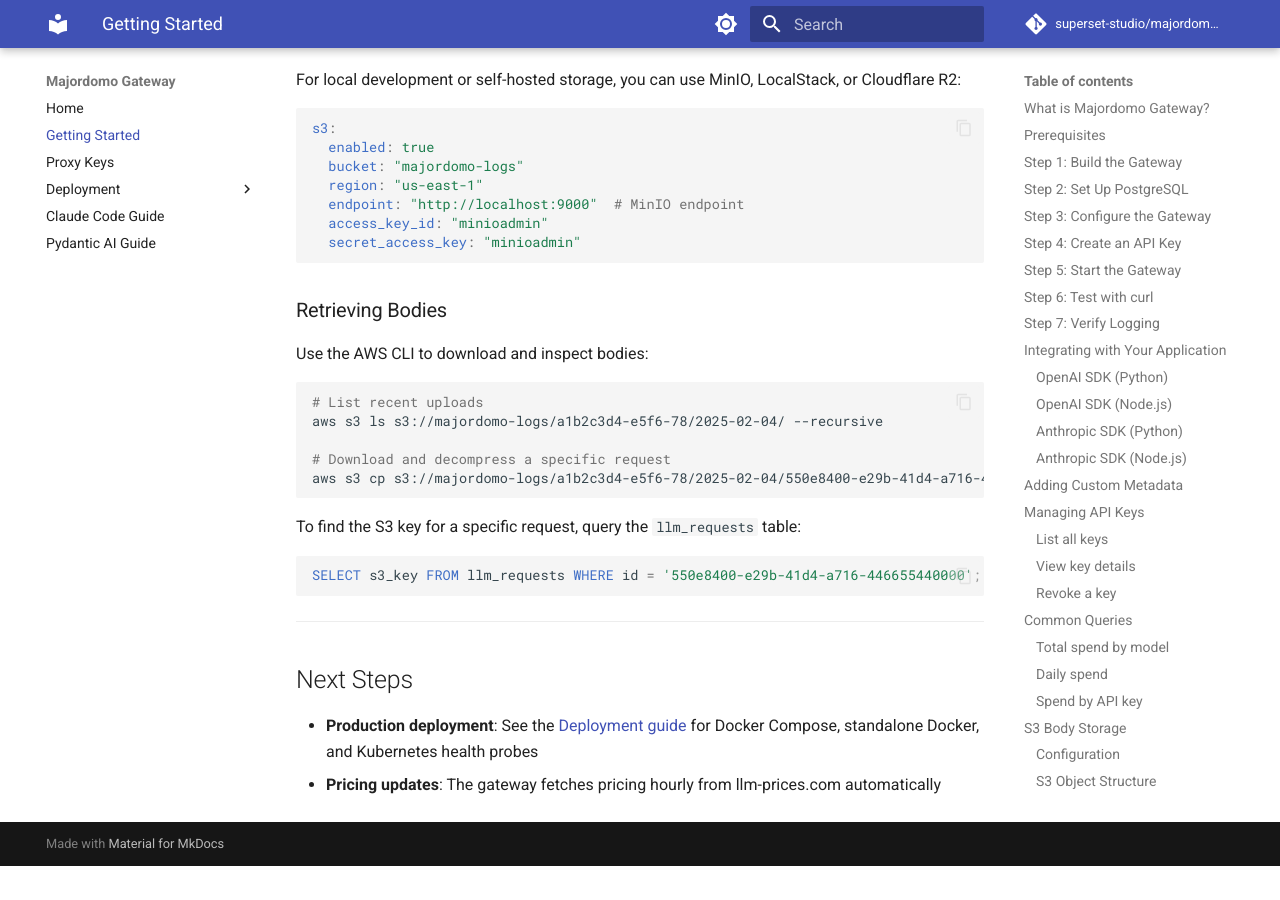
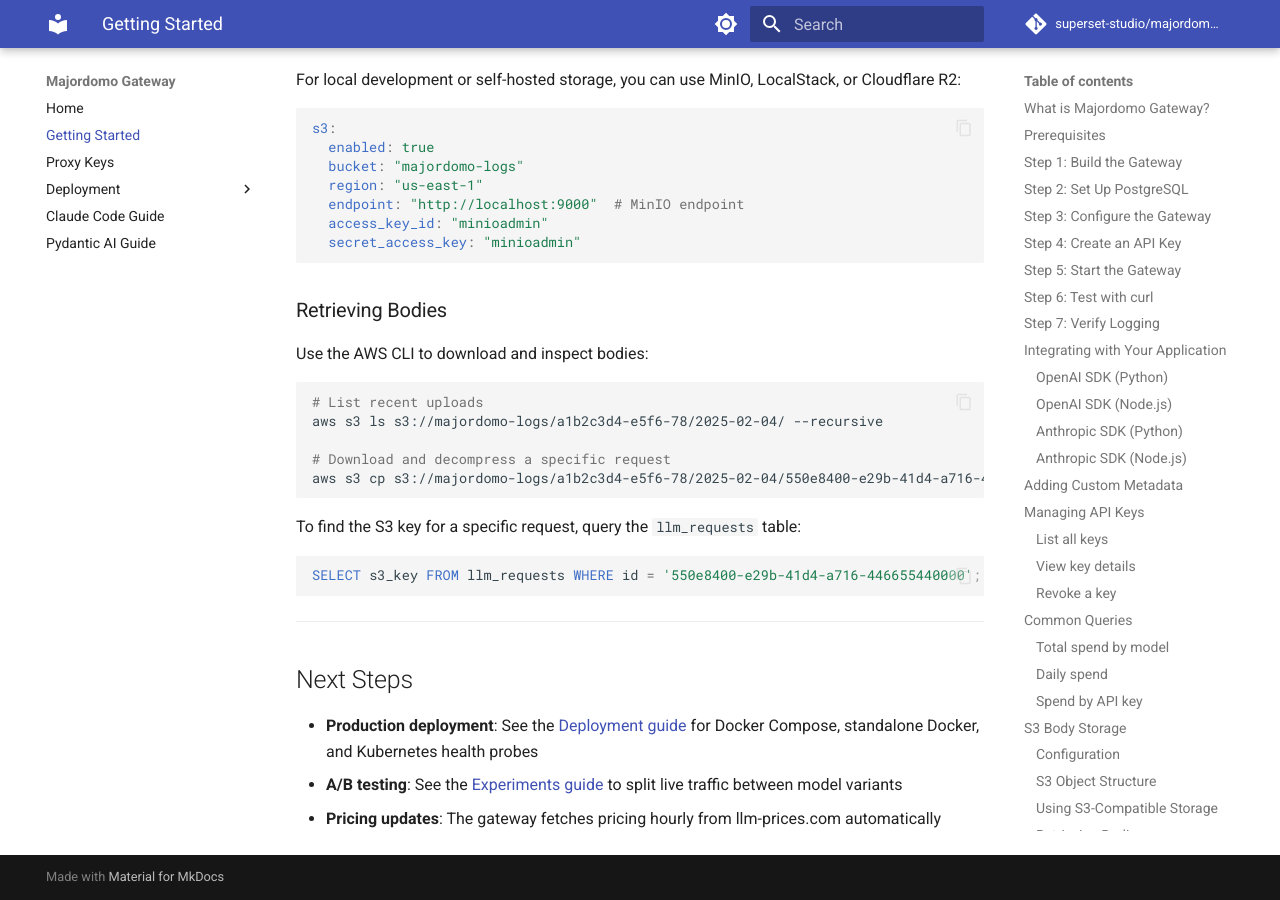
Before and after one commit to superset-studio/majordomo-gateway, an MkDocs documentation site: the page built from docs/getting-started.md, in a window 1280 px wide and 900 px high, scrolled down 8573 px. Built offline with MkDocs 1.6.1 and Material for MkDocs 9.7.7, drawn with Linux system fonts in a browser that asks for light colours; comment, search, counter and statistics services are not loaded; before the commit the page ends 9439 px from its top, so only the background shows below that.

Commit message:
Update getting-started.md

```diff
--- a/docs/getting-started.md
+++ b/docs/getting-started.md
@@ -458,4 +458,5 @@
 ## Next Steps
 
 - **Production deployment**: See the [Deployment guide](deployment.md) for Docker Compose, standalone Docker, and Kubernetes health probes
+- **A/B testing**: See the [Experiments guide](experiments.md) to split live traffic between model variants
 - **Pricing updates**: The gateway fetches pricing hourly from llm-prices.com automatically
```
